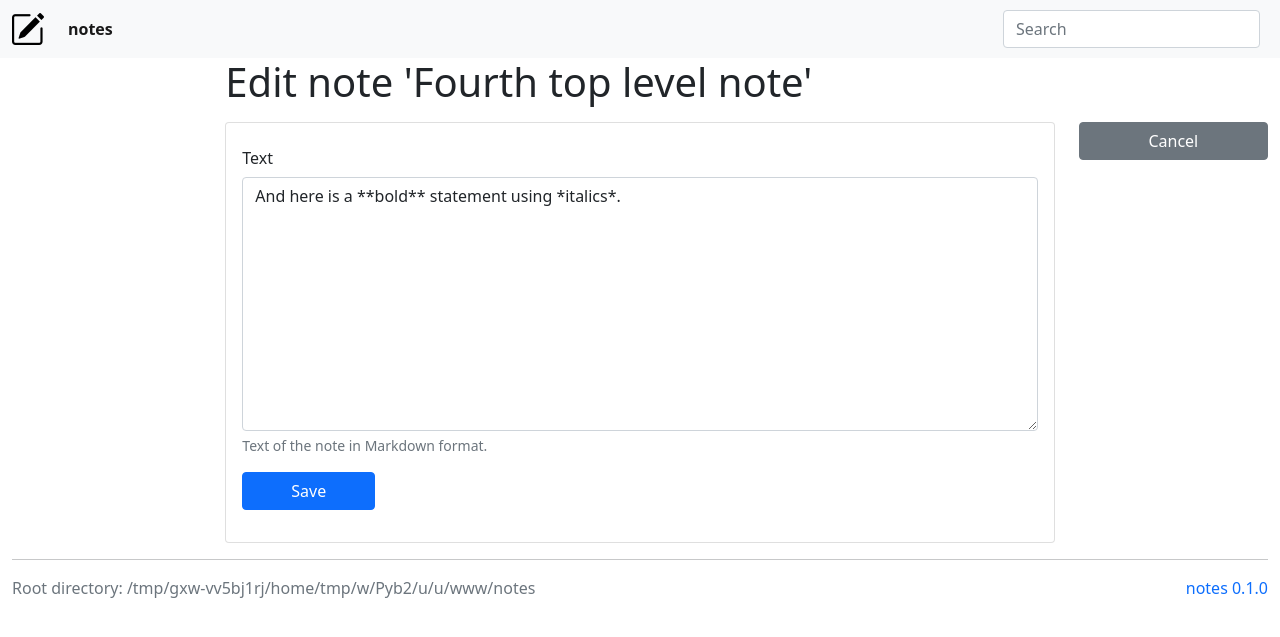
After one commit to pekrau/notebook, a Flask app: a page that uses templates/base.html in a window 1280 px wide. The commit adds this page. Shown: the top 637 px of the page. Run offline with Flask 2, Linux system fonts and the light colour scheme; some libraries are stand-ins or nearby versions.

Commit message:
Edit note text. Notes list macro. Closes #16

```diff
--- a/app.py
+++ b/app.py
@@ -1,6 +1,6 @@
 "Simple app for personal notes. Optionally publish using GitHub pages."
 
-__version__ = "0.0.9"
+__version__ = "0.1.0"
 
 import copy as copy_module
 import json
@@ -94,7 +94,8 @@ def get_note(path, level=1):
         dirpath = os.path.join(settings["NOTES_ROOT"], path)
     else:
         dirpath = settings["NOTES_ROOT"]
-    result = {"title": path and os.path.basename(path) or None}
+    result = {"path": path,
+              "title": path and os.path.basename(path) or None}
 
     # Is it a directory? Note containing other notes.
     if os.path.isdir(dirpath):
@@ -212,7 +213,6 @@ def new():
                 while dirpath2 != settings["NOTES_ROOT"]:
                     filepath = f"{dirpath2}.md"
                     if os.path.isfile(filepath):
-                        print("rename", filepath, os.path.join(dirpath2,"__dir__.md"))
                         os.rename(filepath, os.path.join(dirpath2,"__dir__.md"))
                         break
                     dirpath2 = os.path.dirname(dirpath2)
@@ -253,10 +253,22 @@ def note(path):
                                  note=note,
                                  segments=path.split("/"))
 
-@app.route("/edit/<path:path>", methods=["POST"])
+@app.route("/edit/<path:path>", methods=["GET", "POST"])
 def edit(path):
     "Edit the text of a note."
-    raise NotImplementedError
+    note = get_note(path, level=0)
+    if flask.request.method == "GET":
+        return flask.render_template("edit.html", note=note)
+
+    elif flask.request.method == "POST":
+        dirpath = os.path.join(settings["NOTES_ROOT"], path)
+        if os.path.isdir(dirpath):
+            with open(os.path.join(dirpath, "__dir__.md"), "w") as outfile:
+                outfile.write(flask.request.form.get("text") or '')
+        else:
+            with open(f"{dirpath}.md", "w") as outfile:
+                outfile.write(flask.request.form.get("text") or '')
+        return flask.redirect(flask.url_for("note", path=path))
 
 
 if __name__ == "__main__":
--- a/templates/base.html
+++ b/templates/base.html
@@ -5,14 +5,12 @@
     <meta name="viewport" content="width=device-width, initial-scale=1">
     <title>{% block head_title %}notes{% endblock %}</title>
     <link rel="icon" href="{{ url_for('static', filename='pencil-square.png') }}">
-<link href="https://cdn.jsdelivr.net/npm/bootstrap@5.0.0-beta1/dist/css/bootstrap.min.css"
-      rel="stylesheet"
+    <link rel="stylesheet"
+      href="https://cdn.jsdelivr.net/npm/bootstrap@5.0.0-beta1/dist/css/bootstrap.min.css"
       integrity="sha384-giJF6kkoqNQ00vy+HMDP7azOuL0xtbfIcaT9wjKHr8RbDVddVHyTfAAsrekwKmP1"
       crossorigin="anonymous">
-    <style>
-      {% block style %}
-      {% endblock %}
-    </style>
+    <link rel="stylesheet"
+          href="https://cdn.jsdelivr.net/npm/bootstrap-icons@1.3.0/font/bootstrap-icons.css">
   </head>
   <body>
     <nav class="navbar navbar-expand-md navbar-light bg-light">
@@ -110,7 +108,6 @@
       </div>
       {% endblock %} {# block supermain #}
 
-      {% block footer %}
       <hr>
       <div class="row">
         <div class="col-md-9 text-muted">
@@ -121,7 +118,6 @@
              class="text-decoration-none">notes {{ config['VERSION'] }}</a>
         </div>
       </div>
-      {% endblock %} {# block footer #}
     </div>
 
     <script src="https://cdn.jsdelivr.net/npm/bootstrap@5.0.0-beta1/dist/js/bootstrap.bundle.min.js"
--- /dev/null
+++ b/templates/edit.html
@@ -0,0 +1,37 @@
+{% extends 'base.html' %}
+
+{% block head_title %}Edit note '{{ note["title"] }}'{% endblock %}
+{% block body_title %}Edit note '{{ note["title"] }}'{% endblock %}
+
+{% block new %}
+<div class="col-md-2"></div>
+{% endblock %}
+
+{% block main %}
+<div class="card">
+  <div class="card-body">
+    <form action="{{ url_for('edit', path=note['path']) }}"
+          method="POST">
+      <div class="mb-3">
+        <label for="text" class="col-form-label">Text</label>
+        <textarea name="text" id="text" rows="10"
+                  aria-describedby="textHelp"
+                  class="form-control">{{ note['text'] or ''}}</textarea>
+        <div id="textHelp" class="form-text">
+          Text of the note in Markdown format.
+        </div>
+      </div>
+      <div class="mb-3">
+        <button type="submit" class="btn btn-primary px-5">Save</button>
+      </div>
+    </form>
+  </div>
+</div>
+{% endblock %} {# block main #}
+
+{% block actions %}
+<div class="d-grid gap-2">
+  <a href="{{ url_for('note', path=note['path']) }}"
+     class="btn btn-secondary">Cancel</a>
+</div>
+{% endblock %} {# block actions #}
```
Also changed, not shown: notes/subnotes/__dir__.md (added, +1 -0 lines), notes/subnotes/yet another new note/subnote to a single note.md (+2 -0 lines), templates/home.html (+2 -11 lines), templates/macros.html (added, +26 -0 lines), templates/note.html (+9 -14 lines).
